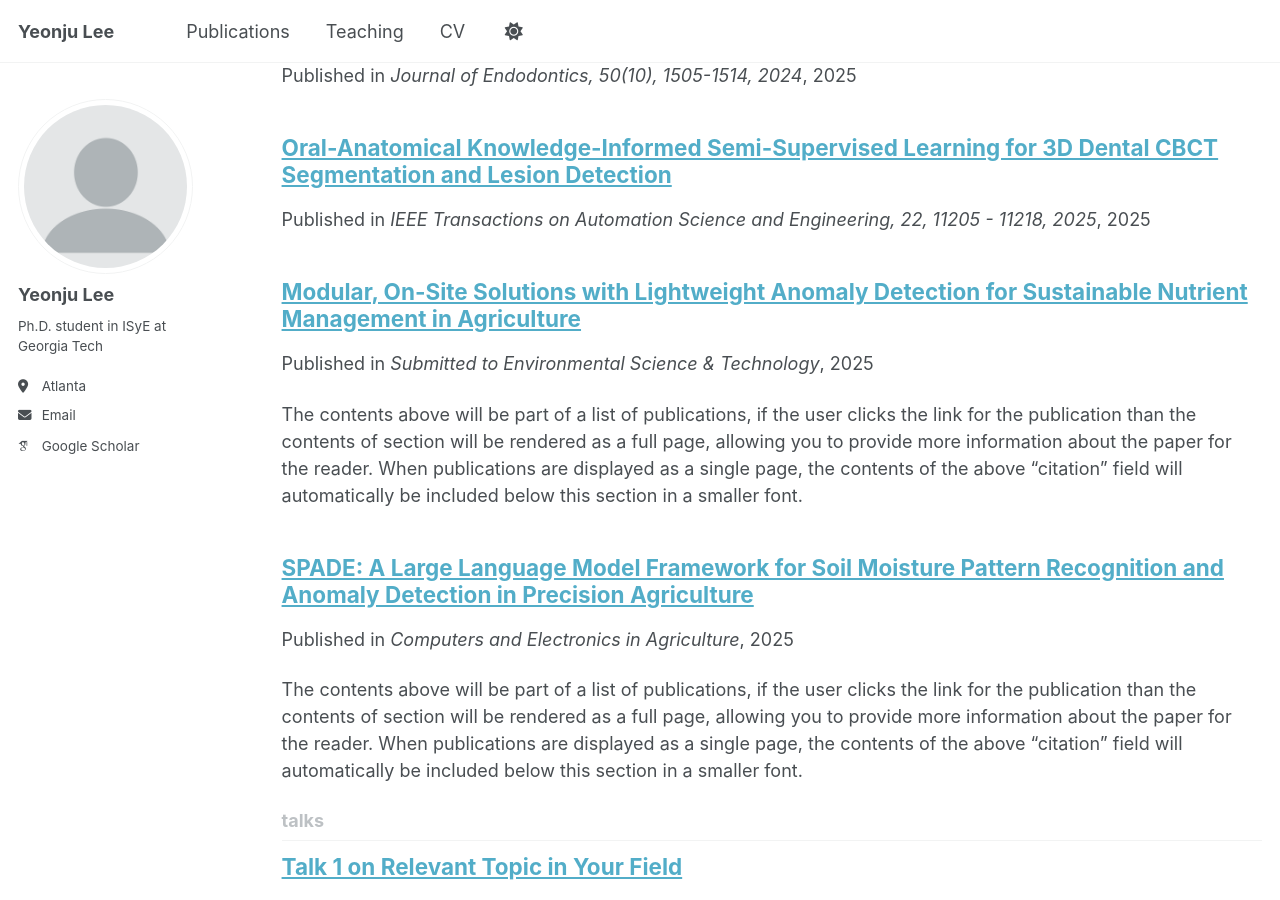
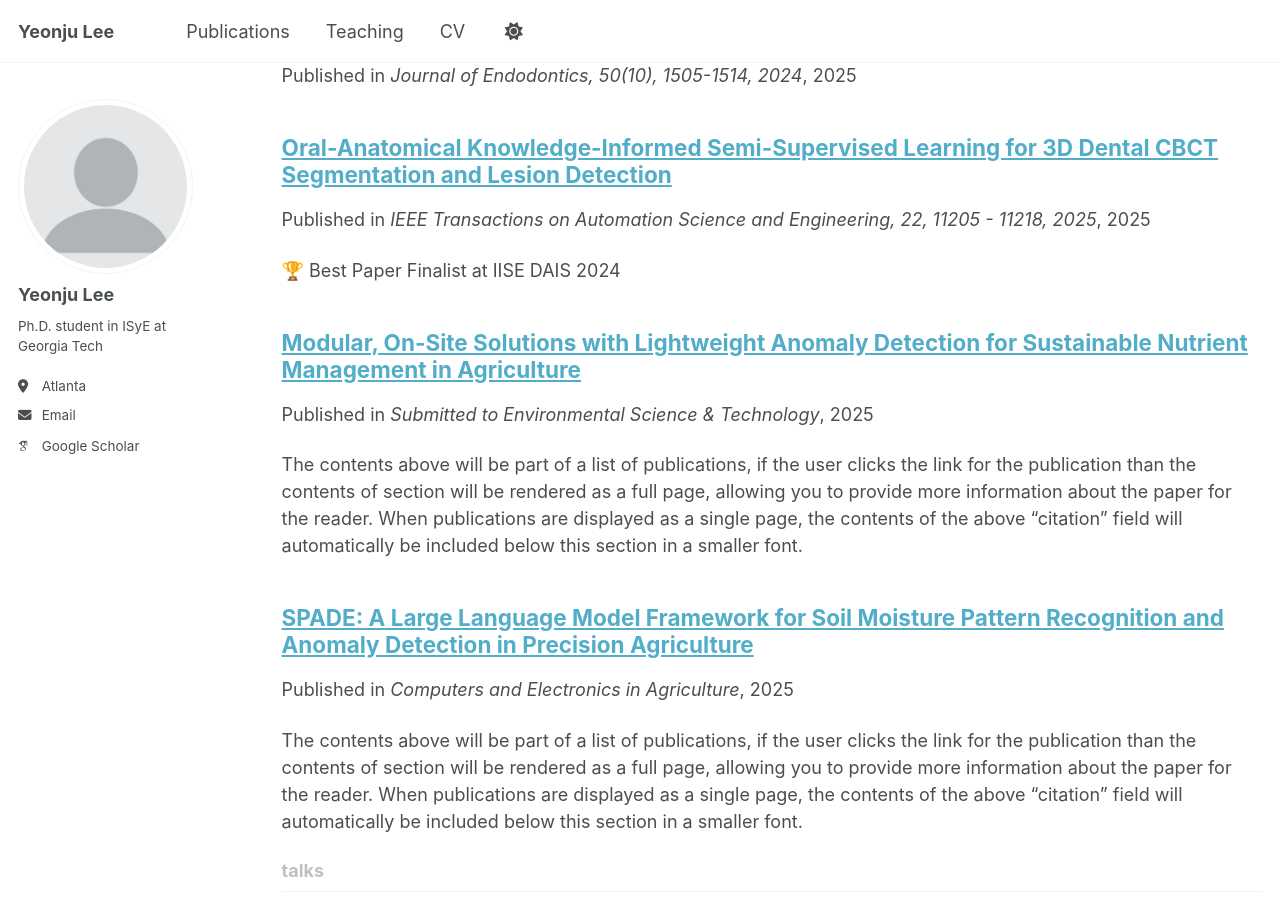
Before and after one commit to ylee845/ylee845.github.io, a Jekyll site: the page built from _pages/collection-archive.html, in a window 1280 px wide and 900 px high, scrolled down 1307 px. Built offline with Jekyll 4.4.1, drawn with Linux system fonts in a browser that asks for light colours; some web fonts are replaced; a script that is not in the unit is left out.

Commit message:
Update paper3.md

```diff
--- a/_publications/paper3.md
+++ b/_publications/paper3.md
@@ -3,7 +3,7 @@ title: "Oral-Anatomical Knowledge-Informed Semi-Supervised Learning for 3D Denta
 collection: publications
 #category: conferences
 #permalink: /publication/2024-02-17-paper-title-number-4
-#excerpt: 'This paper is about fixing template issue #693.'
+excerpt: "🏆 Best Paper Finalist at IISE DAIS 2024"
 #date: 2024-02-17
 venue: 'IEEE Transactions on Automation Science and Engineering, 22, 11205 - 11218, 2025'
 #paperurl: 'http://academicpages.github.io/files/paper3.pdf'
```
